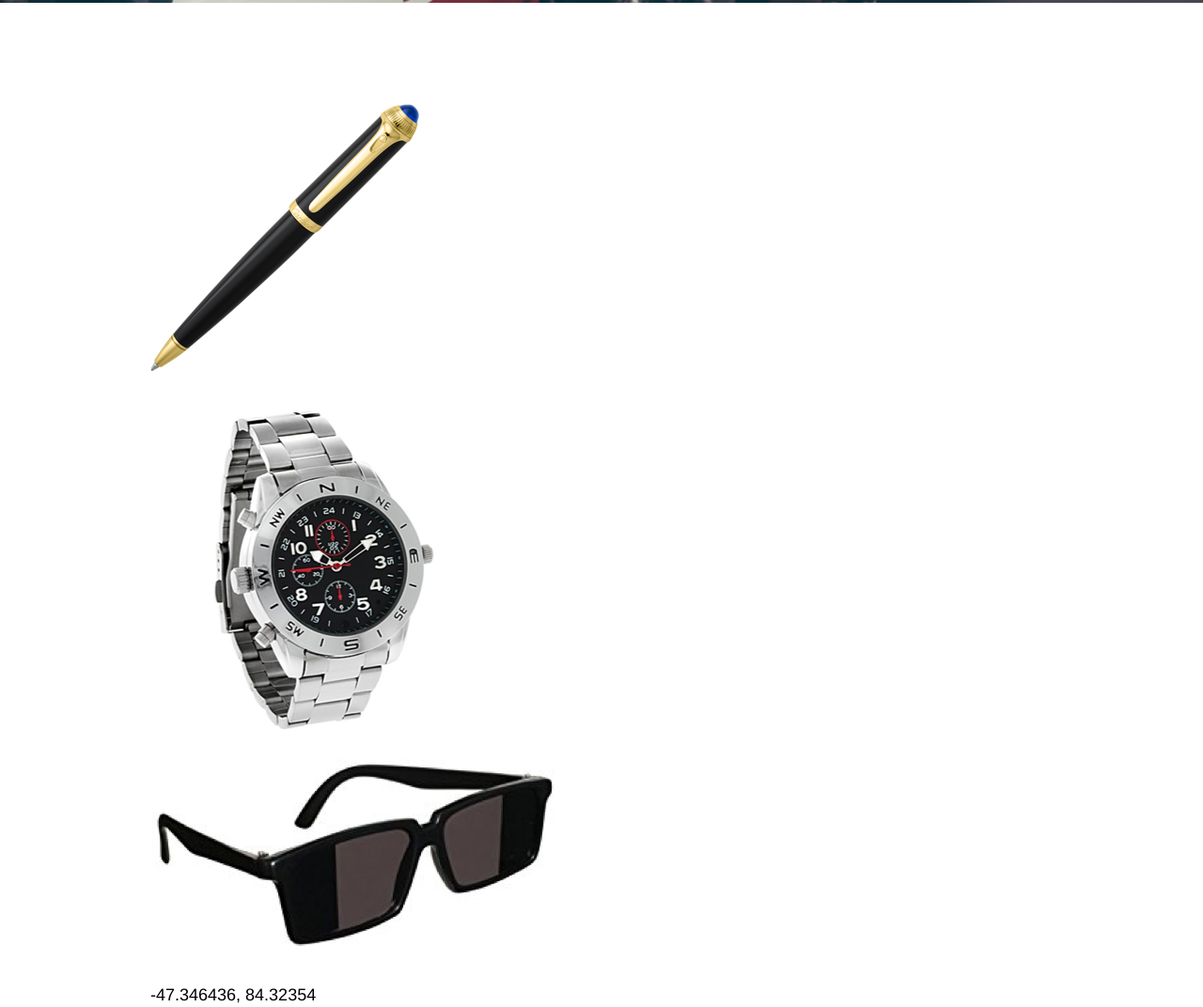
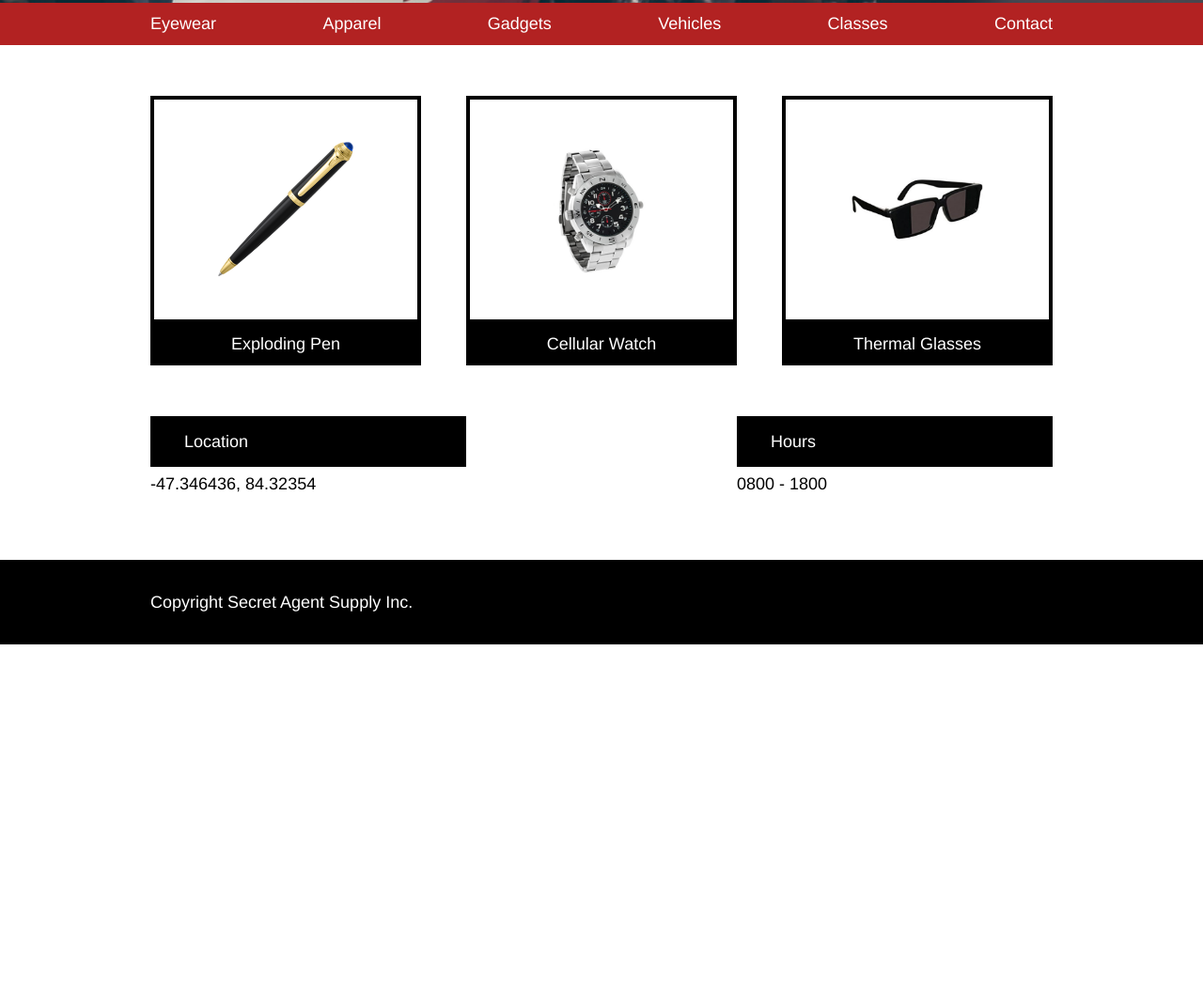
Before and after one commit to solhallam/Secret-Agent-Supply, a plain HTML site: page index.html in a window 1280 px wide. Shown: the part 570-1642 px from the top of the page at 94% size. After the commit the page ends 1256 px from the top, so only its background shows below. Drawn offline with Linux system fonts and the light colour scheme; files whose address does not match are found by name.

Commit message:
Completed css for desktop version

```diff
--- a/index.html
+++ b/index.html
@@ -31,29 +31,39 @@
           <li><h3>Contact</h3></li>
         </ul>
       </nav>
+      <!--Products and Business Info-->
       <div id="main">
-        <div class="container" id="products">
-          <div class="box" id="pen">
+        <div class="container">
+          <div id="products">
+            <div id="pen">
+              <div class="product-image">
                 <img src="./resources/images/pen.png">
-            <h3>Exploding Pen</h3>
               </div>
-          <div class="box" id="watch">
+              <h3 class="description">Exploding Pen</h3>
+            </div>
+            <div id="watch">
+              <div class="product-image">
                 <img src="./resources/images/watch.png">
-            <h3>Cellular Watch</h3>
               </div>
-          <div class="box" id="glasses">
+              <h3 class="description">Cellular Watch</h3>
+            </div>
+            <div id="glasses">
+              <div class="product-image">
                 <img src="./resources/images/glasses.png">
-            <h3>Thermal Glasses</h3>
+              </div>
+              <h3 class="description">Thermal Glasses</h3>
             </div>
           </div>
-        <div class="container" id="info">
+        <div class="container">
+          <div id="info">
             <div id="location">
               <h3>Location</h3>
-            <span>-47.346436, 84.32354</span>
+              <p>-47.346436, 84.32354</p>
             </div>
             <div id="hours">
               <h3>Hours</h3>
-            <span>0800 - 1800</span>
+              <p>0800 - 1800</p>
+            </div>
           </div>
         </div>
       </div>
--- a/resources/css/style.css
+++ b/resources/css/style.css
@@ -3,6 +3,7 @@ html {
   padding: 0;
   margin: 0;
   font-family: Helvetica;
+  line-height: 1.4em;
 }
 
 .container {
@@ -61,3 +62,72 @@ header {
   font-weight: bold;
   padding-bottom: 0.5rem;
 }
+
+/* Navigation Section */
+nav {
+  background-color: firebrick;
+}
+nav ul {
+  display: flex;
+  justify-content: space-between;
+  padding: 0.75rem 0;
+}
+
+/* Products Section */
+#products {
+  display: flex;
+  justify-content: space-between;
+  padding: 3rem 0;
+}
+
+#pen, #watch, #glasses {
+  width: 30%;
+}
+
+.product-image {
+  display: flex;
+  justify-content: center;
+  align-items: center;
+  border: 4px solid black;
+  padding: 2rem 0;
+  height: 9rem;
+}
+
+.product-image img {
+  max-width: 8rem;
+}
+
+.description {
+  background-color: black;
+  text-align: center;
+  padding: 0.75rem;
+  display: block;
+}
+
+/* Business Info Section */
+#info {
+  display: flex;
+  justify-content: space-between;
+  padding-bottom: 4rem;
+}
+
+#location, #hours {
+  width: 35%;
+}
+
+#info h3 {
+  background-color: black;
+  padding: 1rem 2rem;
+}
+
+#info p {
+  padding-top: 0.5rem;
+}
+
+/* Footer Section */
+footer {
+  display: flex;
+  align-self: center;
+  background-color: black;
+  height: 5rem;
+}
```
Lines whose indentation alone changed are shown as unchanged.
